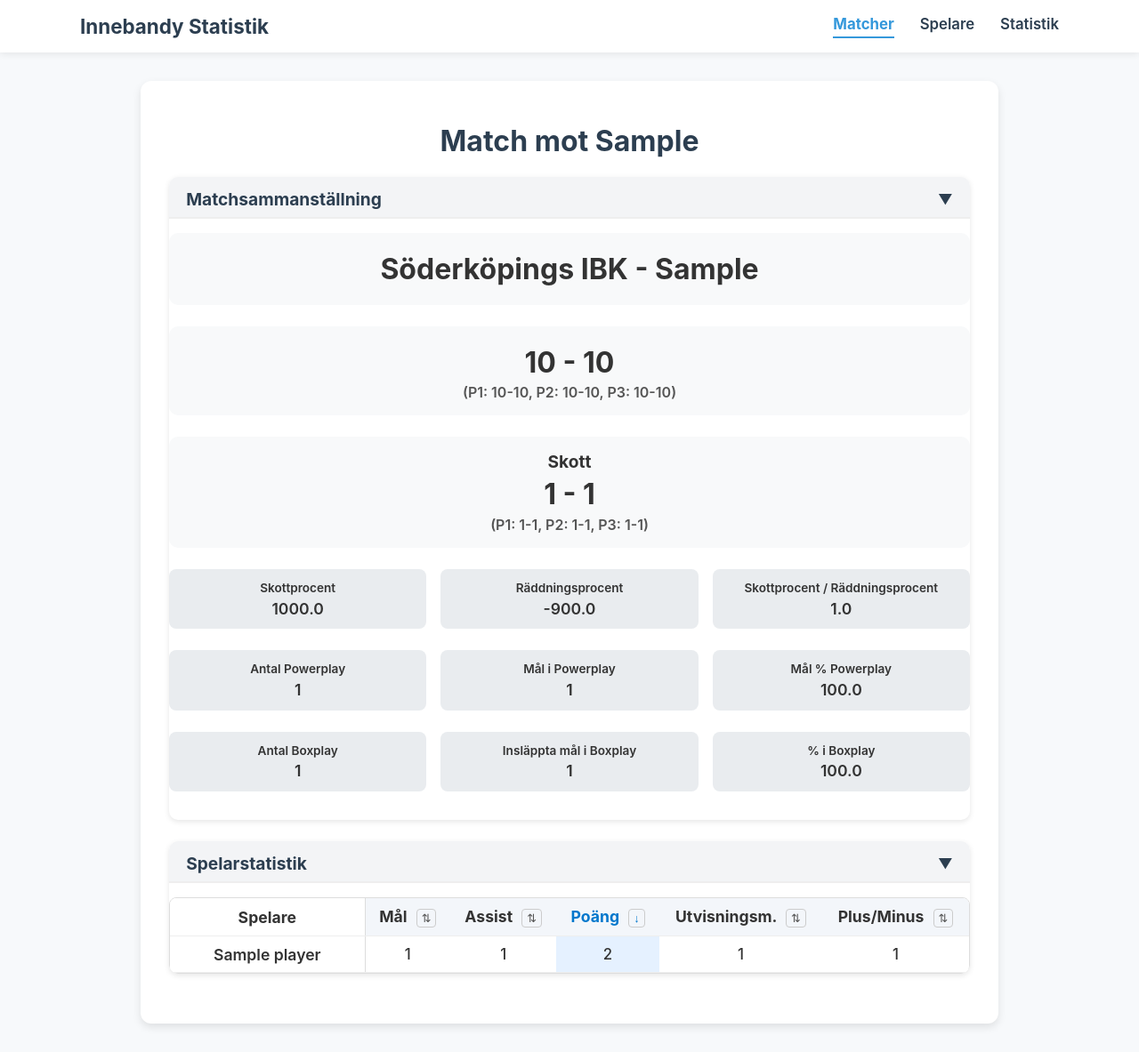
After one commit to EricL03/Floorball_stats, a Django app: page /games/1/view/ in a window 1280 px wide. The commit adds this page. Shown: the whole page at 89% size. Run offline with Django 5.2, Linux system fonts and the light colour scheme; tables that the repository leaves empty hold one stand-in row (values such as "Sample post").

Commit message:
Added game view page, very similiar to detail page but no editing...

```diff
--- /dev/null
+++ b/floorball_stats/games/templates/games/game_view.html
@@ -0,0 +1,230 @@
+{% extends "base.html" %} {% load static %} {% block content %}
+<div class="game-detail-container">
+  <h1 class="page-title">Match mot {{ game.opponent }}</h1>
+  <section class="section-card collapsible" data-section="matchsummary">
+    <h2>Matchsammanställning</h2>
+    <div class="game-summary">
+      <!-- Teams -->
+      <div class="summary-block">
+        <div class="summary-main">Söderköpings IBK - {{ game.opponent }}</div>
+      </div>
+
+      <!-- Score -->
+      <div class="summary-block">
+        <div class="summary-main">
+          {{ game.our_score }} - {{ game.opponent_score }}
+        </div>
+        <div class="summary-sub">
+          <!-- prettier-ignore -->
+          (P1: {{ game.our_score_p1 }}-{{ game.opponent_score_p1 }}, P2: {{ game.our_score_p2 }}-{{ game.opponent_score_p2}}, P3: {{ game.our_score_p3 }}-{{ game.opponent_score_p3 }})
+        </div>
+      </div>
+
+      <!-- Shots -->
+      <div class="summary-block">
+        <div class="summary-title">Skott</div>
+        <div class="summary-main">
+          {{ game.our_shots }} - {{ game.opponent_shots }}
+        </div>
+        <div class="summary-sub">
+          <!-- prettier-ignore -->
+          (P1: {{ game.our_shots_p1 }}-{{ game.opponent_shots_p1 }}, P2: {{ game.our_shots_p2 }}-{{ game.opponent_shots_p2 }}, P3: {{ game.our_shots_p3 }}-{{ game.opponent_shots_p3 }})
+        </div>
+      </div>
+
+      <!-- Other metrics -->
+      <div class="summary-metrics">
+        <!-- Shotpercentages -->
+        <div class="metric-box">
+          <label>Skottprocent</label>
+          {{ game.shot_percentage }}
+        </div>
+        <div class="metric-box">
+          <label>Räddningsprocent</label>
+          {{ game.save_percentage }}
+        </div>
+        <div class="metric-box">
+          <label>Skottprocent / Räddningsprocent</label>
+          {{ game.shot_save_percentage }}
+        </div>
+      </div>
+
+      <div class="summary-metrics">
+        <!-- Powerplays -->
+        <div class="metric-box">
+          <label>Antal Powerplay</label>
+          {{ game.powerplays }}
+        </div>
+        <div class="metric-box">
+          <label>Mål i Powerplay</label>
+          {{ game.powerplay_goals }}
+        </div>
+        <div class="metric-box">
+          <label>Mål % Powerplay</label>
+          {{ game.powerplay_percentage }}
+        </div>
+      </div>
+
+      <div class="summary-metrics">
+        <!-- Boxplays -->
+        <div class="metric-box">
+          <label>Antal Boxplay</label>
+          {{ game.boxplays }}
+        </div>
+        <div class="metric-box">
+          <label>Insläppta mål i Boxplay</label>
+          {{ game.boxplay_goals_against }}
+        </div>
+        <div class="metric-box">
+          <label>% i Boxplay</label>
+          {{ game.boxplay_percentage }}
+        </div>
+      </div>
+    </div>
+  </section>
+
+  <section class="section-card">
+    <h2>Spelarstatistik</h2>
+    <div class="table-scroll">
+      <table class="styled-table" id="player-stats-table">
+        <thead>
+          <tr>
+            <th class="player-cell">Spelare</th>
+            <th>
+              Mål
+              <button type="button" class="sort-btn" data-column="goals">
+                ⇅
+              </button>
+            </th>
+            <th>
+              Assist
+              <button type="button" class="sort-btn" data-column="assists">
+                ⇅
+              </button>
+            </th>
+            <th>
+              Poäng
+              <button type="button" class="sort-btn" data-column="points">
+                ⇅
+              </button>
+            </th>
+            <th>
+              Utvisningsm.
+              <button type="button" class="sort-btn" data-column="penalties">
+                ⇅
+              </button>
+            </th>
+            <th>
+              Plus/Minus
+              <button type="button" class="sort-btn" data-column="plus_minus">
+                ⇅
+              </button>
+            </th>
+          </tr>
+        </thead>
+        <tbody>
+          {% for stat in player_stats %}
+          <tr>
+            <td class="player-cell">{{ stat.player.name }}</td>
+            <td data-column="goals">{{ stat.goals }}</td>
+            <td data-column="assists">{{ stat.assists }}</td>
+            <td data-column="points">{{ stat.points }}</td>
+            <td data-column="penalties">{{ stat.penalties }}</td>
+            <td data-column="plus_minus">{{ stat.plus_minus }}</td>
+          </tr>
+          {% empty %}
+          <tr>
+            <td colspan="6">Inga spelaruppgifter tillgängliga</td>
+          </tr>
+          {% endfor %}
+        </tbody>
+      </table>
+    </div>
+  </section>
+</div>
+
+<script>
+  document.addEventListener("DOMContentLoaded", function () {
+    const table = document.getElementById("player-stats-table");
+    if (!table) return;
+
+    const tbody = table.querySelector("tbody");
+    const sortButtons = document.querySelectorAll(".sort-btn");
+
+    let currentColumn = null;
+    let currentDesc = true;
+
+    function getCellValue(row, column) {
+      const cell = row.querySelector(`[data-column="${column}"]`);
+      return cell ? parseFloat(cell.textContent) || 0 : 0;
+    }
+
+    function compare(a, b, column, desc) {
+      const valA = getCellValue(a, column);
+      const valB = getCellValue(b, column);
+      return desc ? valB - valA : valA - valB;
+    }
+
+    function clearHighlights() {
+      table.querySelectorAll("th, td").forEach((el) => {
+        el.classList.remove("highlighted");
+      });
+    }
+
+    function highlightColumn(column) {
+      clearHighlights();
+      table
+        .querySelectorAll(`[data-column="${column}"]`)
+        .forEach((el) => el.classList.add("highlighted"));
+      const header = table
+        .querySelector(`.sort-btn[data-column="${column}"]`)
+        ?.closest("th");
+      if (header) header.classList.add("highlighted");
+    }
+
+    function sortTable(column, desc) {
+      const rows = Array.from(tbody.querySelectorAll("tr"));
+      rows.sort((a, b) => compare(a, b, column, desc));
+      rows.forEach((row) => tbody.appendChild(row));
+      highlightColumn(column);
+      updateButtonStates(column, desc);
+    }
+
+    function updateButtonStates(activeColumn, desc) {
+      sortButtons.forEach((btn) => {
+        btn.classList.remove("active");
+        btn.textContent = "⇅";
+      });
+      const activeBtn = document.querySelector(
+        `.sort-btn[data-column="${activeColumn}"]`,
+      );
+      if (activeBtn) {
+        activeBtn.classList.add("active");
+        activeBtn.textContent = desc ? "↓" : "↑";
+      }
+    }
+
+    sortButtons.forEach((btn) => {
+      btn.addEventListener("click", () => {
+        const column = btn.dataset.column;
+
+        if (currentColumn === column) {
+          // Toggle only if clicking the same column again
+          currentDesc = !currentDesc;
+        } else {
+          // Reset to descending when switching columns
+          currentColumn = column;
+          currentDesc = true;
+        }
+
+        sortTable(column, currentDesc);
+      });
+    });
+
+    // Default: sort by "points" descending
+    currentColumn = "points";
+    currentDesc = true;
+    sortTable(currentColumn, currentDesc);
+  });
+</script>
+{% endblock %}
--- a/floorball_stats/games/urls.py
+++ b/floorball_stats/games/urls.py
@@ -7,5 +7,6 @@ urlpatterns = [
     path('', views.games_list, name='list'),
     path('add/', views.game_add, name='add'),
     path('<int:pk>/', views.game_detail, name='detail'),
+    path("<int:pk>/view/", views.game_view, name="view"),
     path('<int:pk>/delete/', views.game_delete, name='delete'),
 ]
--- a/floorball_stats/games/views.py
+++ b/floorball_stats/games/views.py
@@ -1,6 +1,7 @@
 from django.shortcuts import render, redirect, get_object_or_404
 from .models import Game
 from .forms import GameForm, PlayerGameStatsFormSet
+from stats.models import PlayerGameStats
 from datetime import date
 
 
@@ -43,6 +44,16 @@ def game_detail(request, pk):
     return render(request, 'games/detail.html', {'form': form, 'formset': formset, 'game': game, 'today': today})
 
 
+def game_view(request, pk):
+    game = get_object_or_404(Game, pk=pk)
+    player_stats = PlayerGameStats.objects.filter(game=game).select_related("player")
+
+    return render(request, "games/game_view.html", {
+        "game": game,
+        "player_stats": player_stats,
+    })
+
+
 def game_delete(request, pk):
     game = get_object_or_404(Game, pk=pk)
     if game:
--- a/floorball_stats/static/css/styles.css
+++ b/floorball_stats/static/css/styles.css
@@ -243,6 +243,61 @@ select {
   opacity: 0.9;
 }
 
+.sort-btn {
+  background: none;
+  border: none;
+  font-size: 0.9rem;
+  margin-left: 4px;
+  cursor: pointer;
+  color: var(--text-secondary, #555);
+  transition: color 0.2s ease;
+}
+
+.sort-btn:hover {
+  color: var(--accent-color, #0077cc);
+}
+
+.sort-btn.active {
+  color: var(--accent-color, #0077cc);
+  font-weight: bold;
+}
+
+/* Highlight active column */
+.highlighted {
+  background-color: rgba(0, 123, 255, 0.1);
+  transition: background-color 0.2s ease;
+}
+
+/* Optional: make header text a bit bolder */
+th.highlighted {
+  font-weight: bold;
+  color: var(--accent-color, #0077cc);
+}
+
+/* Larger, more readable text */
+#player-stats-table th,
+#player-stats-table td {
+  font-size: 1.05rem;
+  padding: 0.6rem 0.8rem;
+}
+
+/* Emphasize player names */
+#player-stats-table td:first-child {
+  font-weight: 600;
+  font-size: 1.1rem;
+}
+
+/* Make all numeric stat columns bold too */
+#player-stats-table td:not(:first-child) {
+  font-weight: 500;
+}
+
+/* Slightly stronger header look */
+#player-stats-table th {
+  font-size: 1.1rem;
+  font-weight: 700;
+}
+
 /* Style for the sort buttons in the table headers */
 .styled-table th .sort-btn {
     margin-left: 6px;       /* space between the text and button */
--- a/floorball_stats/templates/base.html
+++ b/floorball_stats/templates/base.html
@@ -3,7 +3,7 @@
 <html lang="en">
   <head>
     <meta charset="UTF-8" />
-    <title>Innebandy Stats</title>
+    <title>Innebandy Statistik</title>
     <link rel="stylesheet" href="{% static 'css/styles.css' %}" />
   </head>
   <body>
```
Also changed, not shown: floorball_stats/games/templates/games/list.html (+24 -1 lines).
